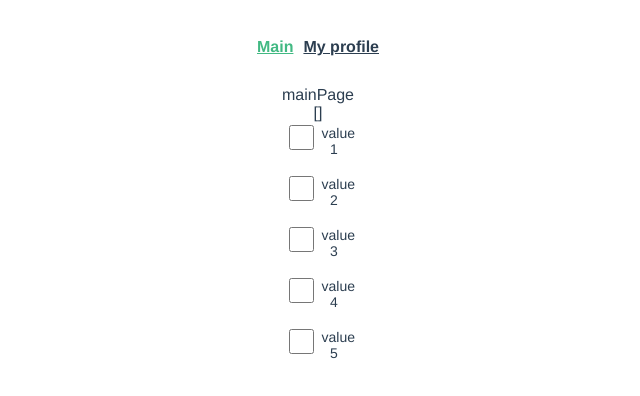
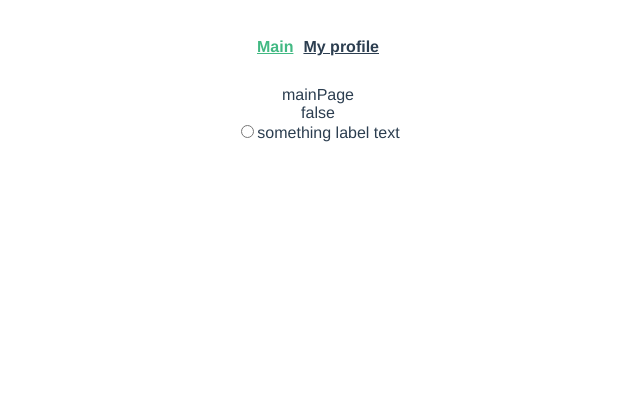
Before and after one commit to MaxymZakharkiv/E-commerce, a Vue app: page / in a window 1280 px wide. Shown: the top 396 px of the page, without its empty margins (322-962 px from the left). Built offline with nearby package versions, Linux system fonts and the light colour scheme.

Commit message:
add m-radio v1.0

```diff
--- a/src/App.vue
+++ b/src/App.vue
@@ -1,35 +1,21 @@
 <template>
   <router-view />
   <br />
-  <!--  {{ selectedOption }}-->
   <!--  test12345 abcd2jgA@-->
-  {{ selectedOption }}
-  <MCheckboxGroup
-    v-model:value="selectedOption"
-    :list-options="info"
+  {{ test }}
+  <m-radio
+    v-model:checked="test"
     name="name"
+    id="id"
+    label="something label text"
   />
 </template>
 
 <script>
-import MCheckboxGroup from '@/components/ui-kit/Checkbox/MCheckboxGroup'
-
 export default {
-  components: {
-    MCheckboxGroup,
-  },
-
   data() {
     return {
       test: false,
-      selectedOption: [],
-      info: [
-        { id: 1, value: 'value 1' },
-        { id: 2, value: 'value 2' },
-        { id: 3, value: 'value 3' },
-        { id: 4, value: 'value 4' },
-        { id: 5, value: 'value 5' },
-      ],
     }
   },
 }
--- /dev/null
+++ b/src/components/ui-kit/MRadio.vue
@@ -0,0 +1,67 @@
+<template>
+  <div class="container">
+    <input
+      type="radio"
+      :class="classes"
+      :id="id"
+      :checked="checked"
+      :value="value"
+      :name="name"
+      :disabled="disabled"
+      @input="changeChecked"
+    />
+    <label :class="{ 'disable-m-radio': disabled }" :for="id">{{
+      label
+    }}</label>
+  </div>
+</template>
+
+<script>
+export default {
+  name: 'MRadio',
+  props: {
+    id: {
+      type: String,
+      default: '',
+    },
+    label: {
+      type: String,
+      required: false,
+    },
+    checked: {
+      type: Boolean,
+      required: true,
+    },
+    value: {
+      type: String,
+      default: '',
+    },
+    name: {
+      type: String,
+      default: '',
+    },
+    disabled: {
+      type: Boolean,
+      required: false,
+    },
+  },
+  computed: {
+    classes() {
+      return {
+        'disable-m-radio': this.disabled,
+      }
+    },
+  },
+  methods: {
+    changeChecked(event) {
+      this.$emit('update:checked', event.target.checked)
+    },
+  },
+}
+</script>
+
+<style scoped>
+.disable-m-radio {
+  cursor: not-allowed;
+}
+</style>
--- a/src/main.js
+++ b/src/main.js
@@ -6,13 +6,15 @@ import store from './store'
 import MInput from '@/components/ui-kit/MInput'
 import MButton from '@/components/ui-kit/MButton'
 import MCheckbox from '@/components/ui-kit/Checkbox/MCheckbox'
-// import MCheckboxGroup from '@/components/ui-kit/Checkbox/MCheckboxGroup'
+import MCheckboxGroup from '@/components/ui-kit/Checkbox/MCheckboxGroup'
+import MRadio from '@/components/ui-kit/MRadio'
 
 const app = createApp(App)
 
 app.component('MInput', MInput)
 app.component('MButton', MButton)
 app.component('MCheckbox', MCheckbox)
-// app.component('MCheckboxGroup', MCheckboxGroup)
+app.component('MCheckboxGroup', MCheckboxGroup)
+app.component('MRadio', MRadio)
 
 app.use(store).use(router).mount('#app')
```
